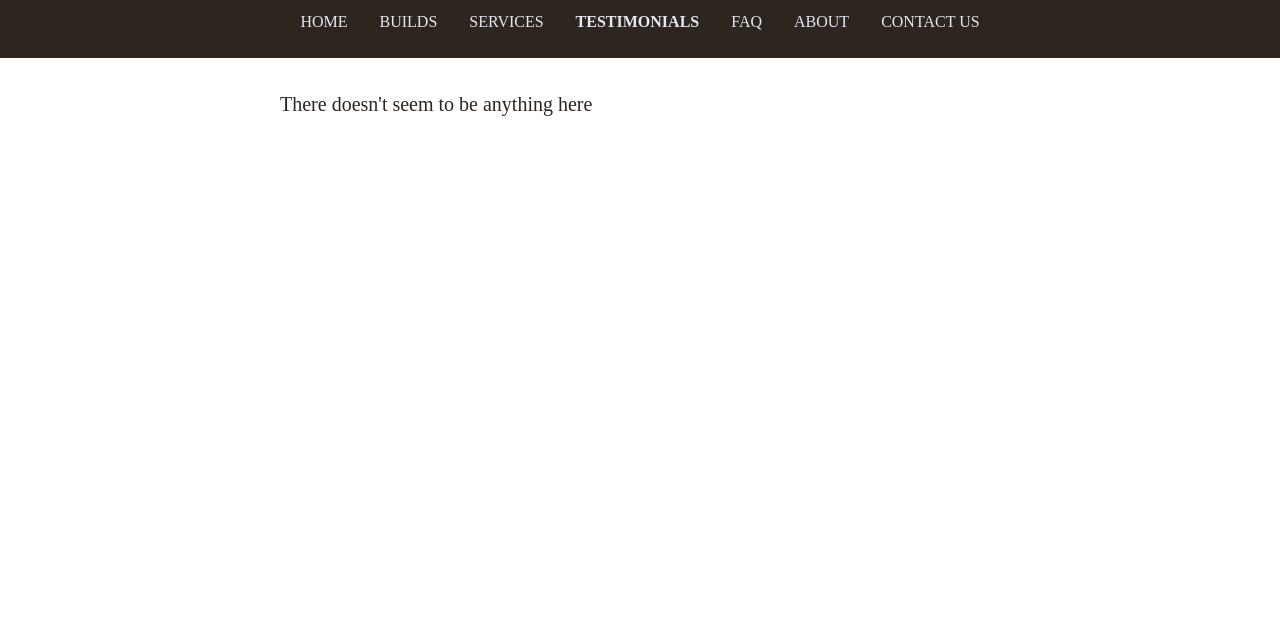
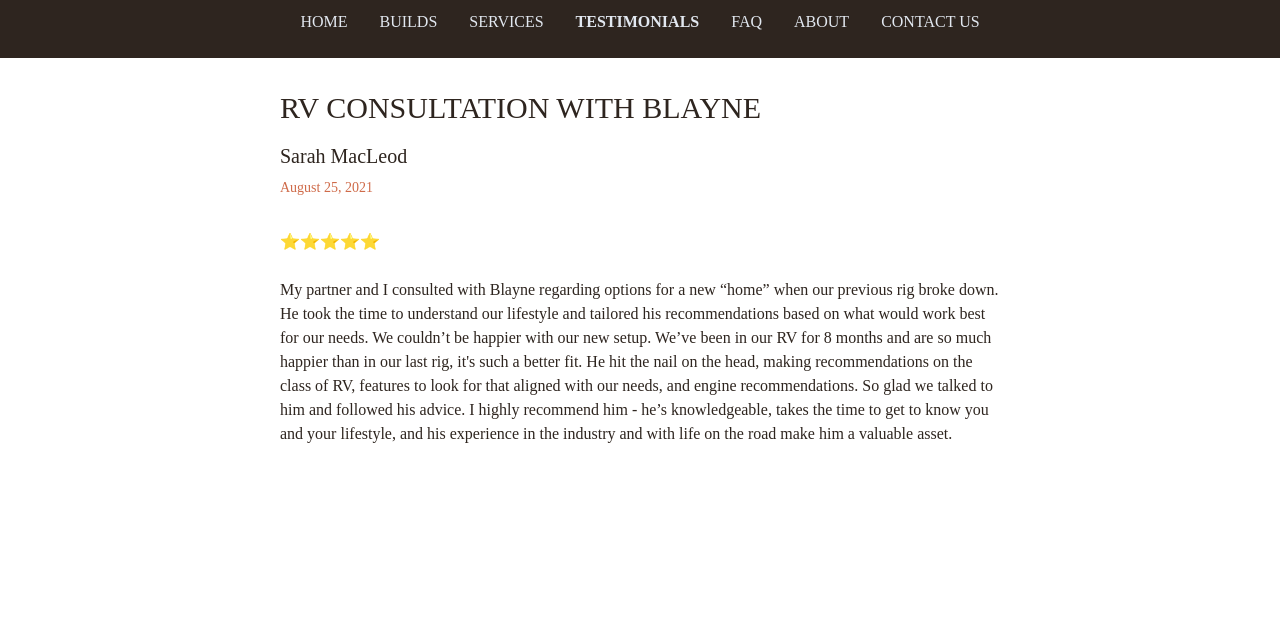
Before and after one commit to seanmclane/mesaoverland, a Gatsby site: page /testimonials in a window 1280 px wide. Shown: the part 176-800 px from the top of the page. Built offline with nearby package versions, Linux system fonts and the light colour scheme; Gatsby itself is replaced by a stand-in of ours; some packages are replaced by stand-ins of ours.

Commit message:
Update Testimonial “test”

```diff
--- a/src/content/testimonial/test.md
+++ b/src/content/testimonial/test.md
@@ -1,5 +1,8 @@
 ---
-title:
-author: There doesn't seem to be anything here
-date:
+title: RV Consultation with Blayne
+author: Sarah MacLeod
+date: 2021-08-25T18:00:00.000Z
 ---
+⭐⭐⭐⭐⭐
+
+My partner and I consulted with Blayne regarding options for a new “home” when our previous rig broke down. He took the time to understand our lifestyle and tailored his recommendations based on what would work best for our needs. We couldn’t be happier with our new setup. We’ve been in our RV for 8 months and are so much happier than in our last rig, it's such a better fit. He hit the nail on the head, making recommendations on the class of RV, features to look for that aligned with our needs, and engine recommendations. So glad we talked to him and followed his advice. I highly recommend him - he’s knowledgeable, takes the time to get to know you and your lifestyle, and his experience in the industry and with life on the road make him a valuable asset.
```
